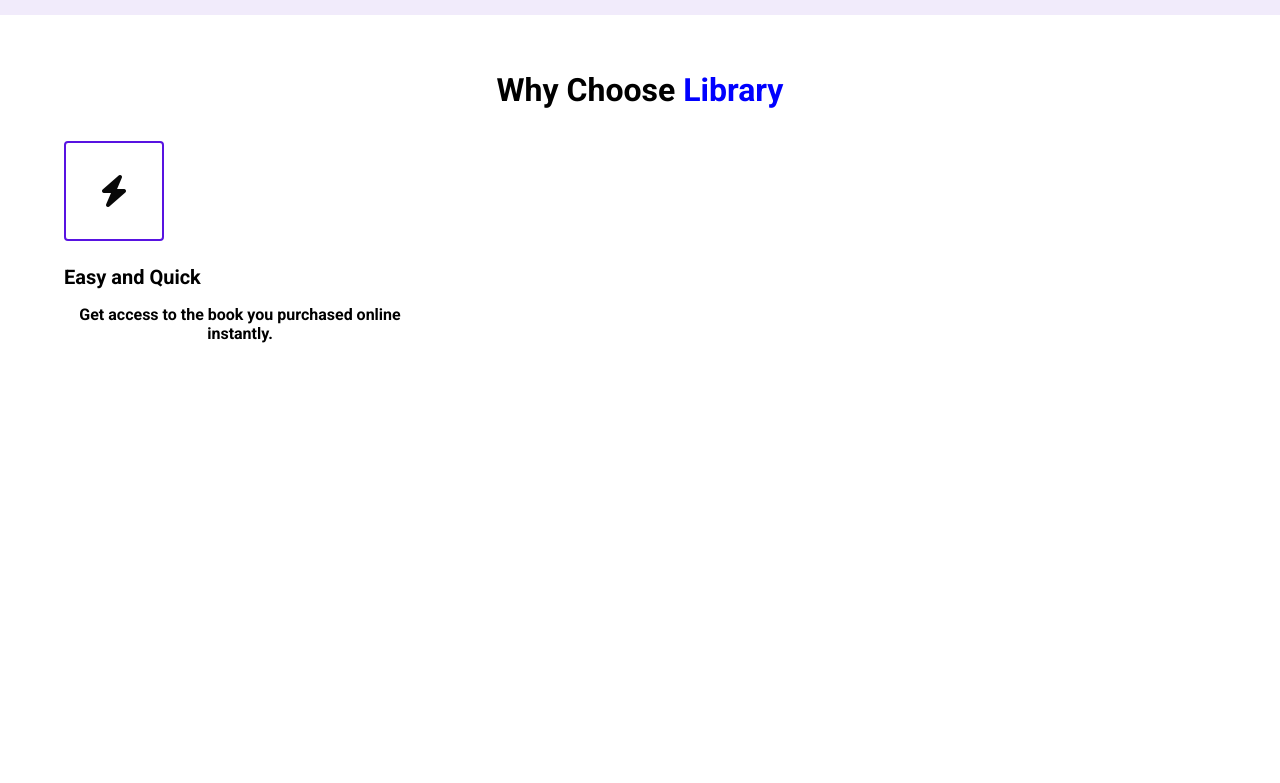
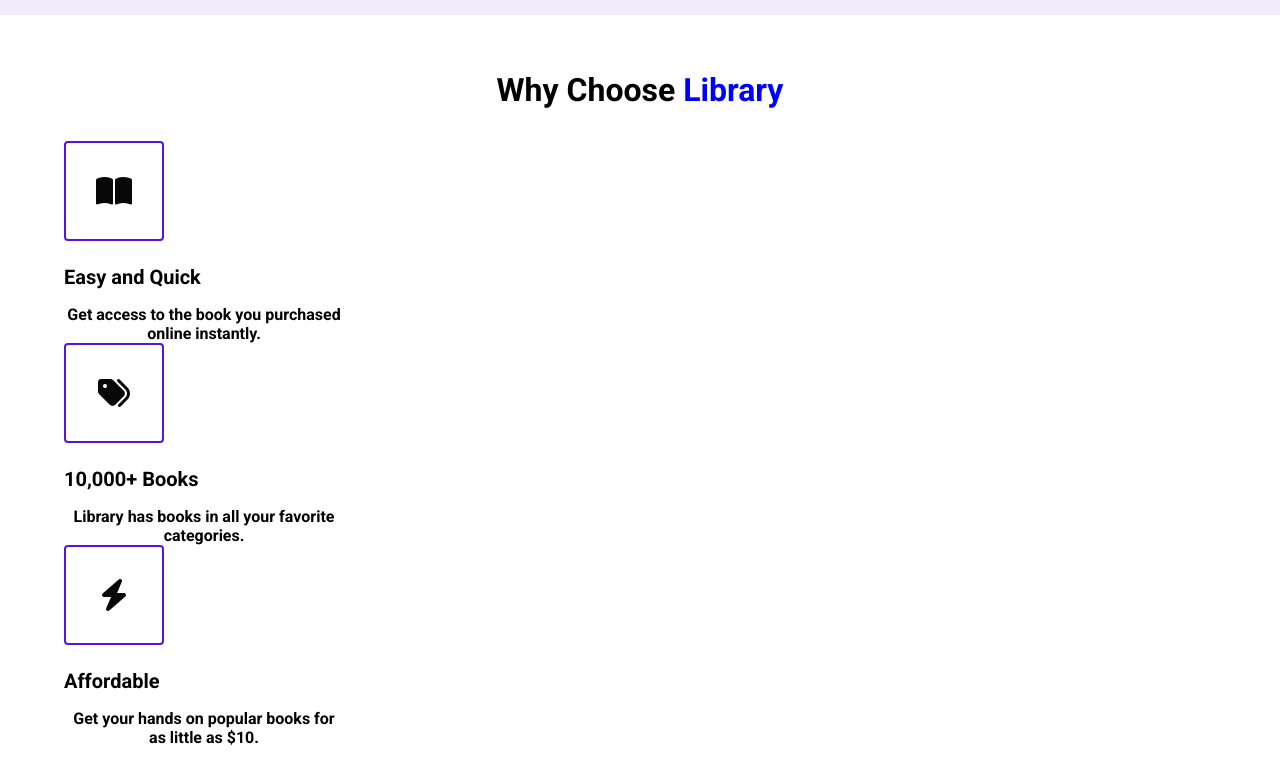
Before and after one commit to tracycrossrvt-gif/E-Commerce-Project, a plain HTML site: page index.html in a window 1280 px wide. Shown: the part 785-1568 px from the top of the page. Before the commit the page ends 1408 px from the top, so only its background shows below. Drawn offline with Linux system fonts and the light colour scheme.

Commit message:
Third Commit

```diff
--- a/index.html
+++ b/index.html
@@ -52,10 +52,11 @@
             <h2 class="section__title">
               Why Choose <span class="blue">Library</span>
             </h2>
+
             <div class="highlight__wrapper">
                 <div class="highlight">
                   <div class="highlight__img">
-                    <i class="fa-solid fa-bolt" style="color: rgb(8, 8, 8);"></i>
+                    <i class="fa-solid fa-book-open" style="color: rgb(8, 8, 8);"></i>
                     </div>
                     <h3 class="highlight__subtitle">
                         Easy and Quick
@@ -64,7 +65,30 @@
                         Get access to the book you purchased online instantly.
                     </p>
                 </div>
-            </div>
+                <div class="highlight">
+                  <div class="highlight__img">
+                    <i class="fa-solid fa-tags" style="color: rgb(8, 8, 8);"></i>
+                    </div>
+                    <h3 class="highlight__subtitle">
+                        10,000+ Books
+                    </h3>
+                    <p class="highlight__para">
+                        Library has books in all your favorite categories.
+                    </p>
+                </div>
+
+                <div class="highlight">
+                  <div class="highlight__img">
+                    <i class="fa-solid fa-bolt" style="color: rgb(8, 8, 8);"></i>
+                    </div>
+                    <h3 class="highlight__subtitle">
+                        Affordable
+                    </h3>
+                    <p class="highlight__para">
+                        Get your hands on popular books for as little as $10.
+                    </p>
+                </div>
+              </div>
         </div>
         </div>
       </section>
--- a/style.css
+++ b/style.css
@@ -12,6 +12,9 @@
 
 .img {
     width: 100%;
+}
+.p {
+    line-height: 1.5;
 }
 .nav__container {
     width: 100%;
@@ -131,6 +134,7 @@
 
 .highlight__wrapper {
     display: flex;
+    flex-wrap: wrap;
 }
 
 .highlight {
@@ -143,6 +147,7 @@
 
 .highlight__para {
     text-align: center;
+    max-width: 280px;
 }
 
 .highlight__img {
@@ -156,6 +161,7 @@
     border-radius: 4px;
     font-size: 32px;
     margin-bottom: 24px;
+    flex-direction: row;
 }
 
 .highlight__subtitle {
```
